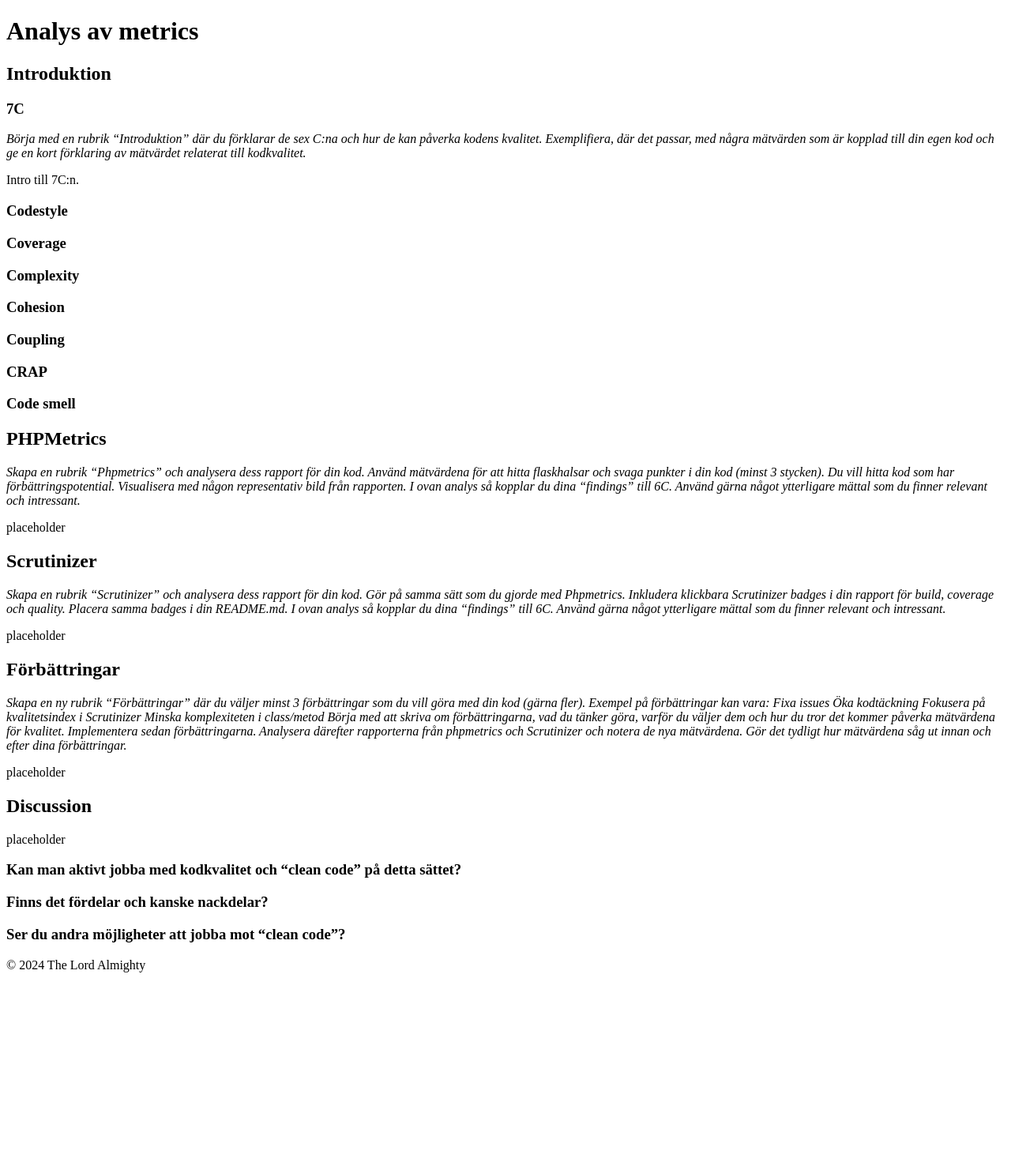
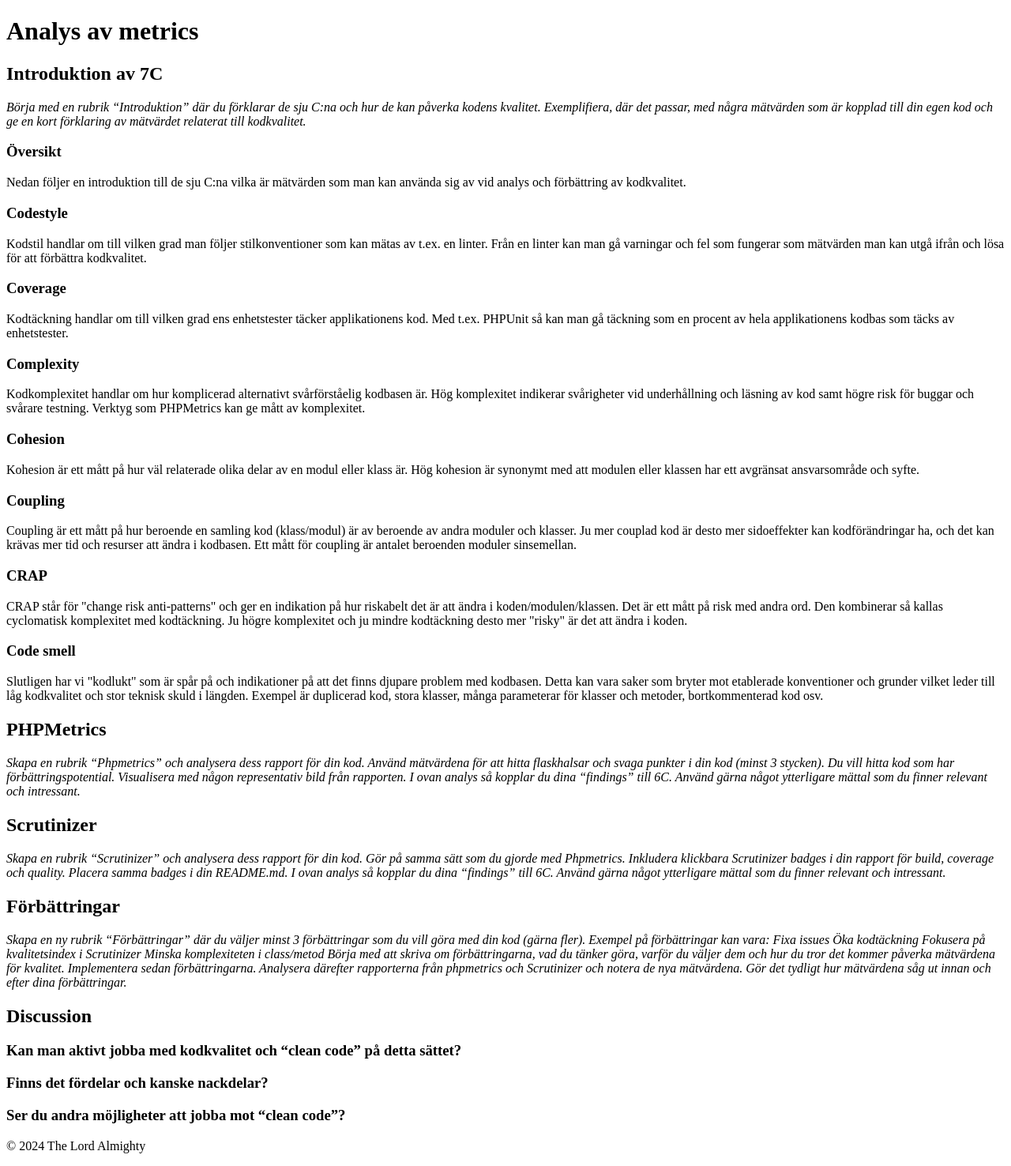
Before and after one commit to theswedishpolyglot/webbprogrammering-bth-mvc, a Symfony app: template templates/metrics/index.html.twig in a window 1280 px wide. Shown: the part 260-1736 px from the top of the page at 79% size. Before the commit the page ends 1491 px from the top, so only its background shows below. Run offline with Twig, Linux system fonts and the light colour scheme; the template is opened without the code that fills it, so the values that code supplies are empty; some libraries are stand-ins or nearby versions.

Commit message:
write intro to 7C

```diff
--- a/templates/metrics/index.html.twig
+++ b/templates/metrics/index.html.twig
@@ -4,43 +4,51 @@
 
 {% block body %}
     <h1>Analys av metrics</h1>
-    <h2>Introduktion</h2>
-        <h3>7C</h3>
-        <i>Börja med en rubrik “Introduktion” där du förklarar de sex C:na och hur de kan påverka kodens kvalitet. Exemplifiera, där det passar, med några mätvärden som är kopplad till din egen kod och ge en kort förklaring av mätvärdet relaterat till kodkvalitet.</i>
-        <p>Intro till 7C:n.</p>
+    <h2>Introduktion av 7C</h2>
+    <i>Börja med en rubrik “Introduktion” där du förklarar de sju C:na och hur de kan påverka kodens kvalitet. Exemplifiera, där det passar, med några mätvärden som är kopplad till din egen kod och ge en kort förklaring av mätvärdet relaterat till kodkvalitet.</i>
+        <h3>Översikt</h3>
+        <p>Nedan följer en introduktion till de sju C:na vilka är mätvärden som man kan använda sig av vid analys och förbättring av kodkvalitet.</p>
         <h3>Codestyle</h3>
         <p>
-
+            Kodstil handlar om till vilken grad man följer stilkonventioner som kan mätas av t.ex. en linter. Från en linter kan man gå varningar och fel som fungerar som mätvärden man kan utgå ifrån och lösa för att förbättra kodkvalitet.
         </p>
         <h3>Coverage</h3>
         <p>
-
+            Kodtäckning handlar om till vilken grad ens enhetstester täcker applikationens kod. Med t.ex. PHPUnit så kan man gå täckning som en procent av hela applikationens kodbas som täcks av enhetstester.
         </p>
         <h3>Complexity</h3>
         <p>
-
+            Kodkomplexitet handlar om hur komplicerad alternativt svårförståelig kodbasen är. Hög komplexitet indikerar svårigheter vid underhållning och läsning av kod samt högre risk för buggar och svårare testning. Verktyg som PHPMetrics kan ge mått av komplexitet.
         </p>
         <h3>Cohesion</h3>
         <p>
-
+            Kohesion är ett mått på hur väl relaterade olika delar av en modul eller klass är. Hög kohesion är synonymt med att modulen eller klassen har ett avgränsat ansvarsområde och syfte.
         </p>
         <h3>Coupling</h3>
         <p>
-
+            Coupling är ett mått på hur beroende en samling kod (klass/modul) är av beroende av andra moduler och klasser.
+            Ju mer couplad kod är desto mer sidoeffekter kan kodförändringar ha, och det kan krävas mer tid och resurser att ändra i kodbasen.
+            Ett mått för coupling är antalet beroenden moduler sinsemellan.
         </p>
         <h3>CRAP</h3>
         <p>
-
+            CRAP står för "change risk anti-patterns" och ger en indikation på hur riskabelt det är att ändra i koden/modulen/klassen. Det är ett mått på risk med andra ord.
+            Den kombinerar så kallas cyclomatisk komplexitet med kodtäckning.
+            Ju högre komplexitet och ju mindre kodtäckning desto mer "risky" är det att ändra i koden.
         </p>
         <h3>Code smell</h3>
         <p>
-
+            Slutligen har vi "kodlukt" som är spår på och indikationer på att det finns djupare problem med kodbasen.
+            Detta kan vara saker som bryter mot etablerade konventioner och grunder vilket leder till låg kodkvalitet och stor teknisk skuld i längden.
+            Exempel är duplicerad kod, stora klasser, många parameterar för klasser och metoder, bortkommenterad kod osv.
         </p>
 
 
     <h2>PHPMetrics</h2>
     <i>Skapa en rubrik “Phpmetrics” och analysera dess rapport för din kod. Använd mätvärdena för att hitta flaskhalsar och svaga punkter i din kod (minst 3 stycken). Du vill hitta kod som har förbättringspotential. Visualisera med någon representativ bild från rapporten. I ovan analys så kopplar du dina “findings” till 6C. Använd gärna något ytterligare mättal som du finner relevant och intressant.</i>
-    <p>placeholder</p>
+    <p>
+
+    </p>
 
     <h2>Scrutinizer</h2>
     <i>
@@ -49,7 +57,9 @@
         Placera samma badges i din README.md.
         I ovan analys så kopplar du dina “findings” till 6C. Använd gärna något ytterligare mättal som du finner relevant och intressant.
     </i>
-    <p>placeholder</p>
+    <p>
+
+    </p>
 
     <h2>Förbättringar</h2>
     <i>
@@ -66,12 +76,15 @@ Börja med att skriva om förbättringarna, vad du tänker göra, varför du vä
         Implementera sedan förbättringarna.
         Analysera därefter rapporterna från phpmetrics och Scrutinizer och notera de nya mätvärdena.
         Gör det tydligt hur mätvärdena såg ut innan och efter dina förbättringar.
+    </i>
+    <p>
 
-    </i>
-    <p>placeholder</p>
+    </p>
 
     <h2>Discussion</h2>
-    <p>placeholder</p>
+    <p>
+
+    </p>
         <h3>Kan man aktivt jobba med kodkvalitet och “clean code” på detta sättet?</h3>
         <p>
 
```
Lines whose indentation alone changed are shown as unchanged.
